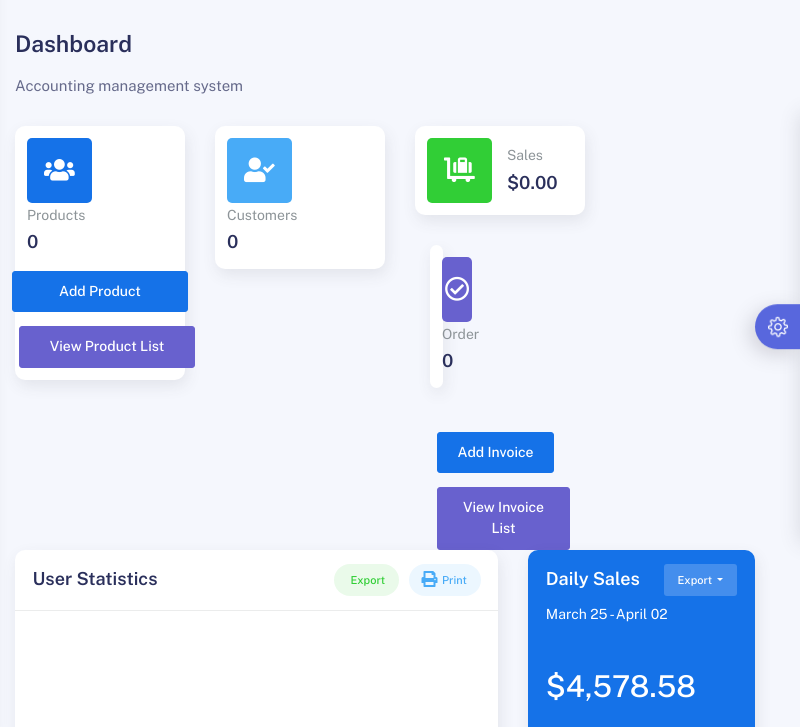
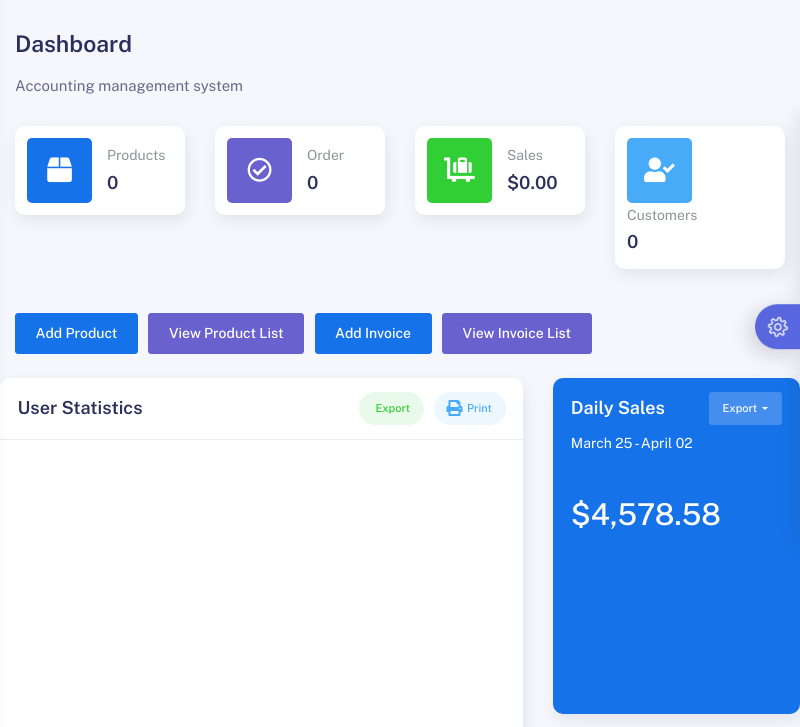
Before and after one commit to Moniaar/Calcify, an Electron app: page public/index.html in a window 800 px wide. Shown: the part 73-800 px from the top of the page. Drawn offline with nearby package versions, Linux system fonts and the light colour scheme; no server answers; some icons are missing.

Commit message:
finished calculating customers functionality

```diff
--- a/public/index.html
+++ b/public/index.html
@@ -470,14 +470,10 @@
                   <div class="card-body">
                     <div class="row align-items-center">
                       <div class="col-icon">
-                        <div
-                          class="icon-big text-center icon-primary bubble-shadow-small"
-                        >
-                          <i class="fas fa-users"></i>
+                        <div class="icon-big text-center icon-primary bubble-shadow-small">
+                          <i class="fas fa-box"></i>
                         </div>
                       </div>
-
-                      <div class="row">
                       <div class="col col-stats ms-3 ms-sm-0">
                         <div class="numbers">
                           <p class="card-category">Products</p>
@@ -485,8 +481,71 @@
                         </div>
                       </div>
                     </div>
+                  </div>
+                </div>
+              </div>
+              <div class="col-sm-6 col-md-3">
+                <div class="card card-stats card-round">
+                  <div class="card-body">
+                    <div class="row align-items-center">
+                      <div class="col-icon">
+                        <div class="icon-big text-center icon-secondary bubble-shadow-small">
+                          <i class="far fa-check-circle"></i>
+                        </div>
+                      </div>
+                      <div class="col col-stats ms-3 ms-sm-0">
+                        <div class="numbers">
+                          <p class="card-category">Order</p>
+                          <h4 class="card-title" id="invoiceCount">0</h4>
+                        </div>
+                      </div>
+                    </div>
+                  </div>
+                </div>
+              </div>
+              <div class="col-sm-6 col-md-3">
+                <div class="card card-stats card-round">
+                  <div class="card-body">
+                    <div class="row align-items-center">
+                      <div class="col-icon">
+                        <div class="icon-big text-center icon-success bubble-shadow-small">
+                          <i class="fas fa-luggage-cart"></i>
+                        </div>
+                      </div>
+                      <div class="col col-stats ms-3 ms-sm-0">
+                        <div class="numbers">
+                          <p class="card-category">Sales</p>
+                          <h4 class="card-title" id="salesTotal">$0.00</h4>
+                        </div>
+                      </div>
+                    </div>
+                  </div>
+                </div>
+              </div>
+              <div class="col-sm-6 col-md-3">
+                <div class="card card-stats card-round">
+                  <div class="card-body">
+                    <div class="row align-items-center">
+                      <div class="col-icon">
+                        <div class="icon-big text-center icon-info bubble-shadow-small">
+                          <i class="fas fa-user-check"></i>
+                        </div>
+                      </div>
+                      <div class="col col-stats ms-3 ms-sm-0">
+                        <div class="numbers">
+                          <p class="card-category">Customers</p>
+                          <h4 class="card-title" id="customerCount">0</h4>
+                        </div>
+                      </div>
+                    </div>
+                  </div>
+                </div>
+              </div>
+            </div>
             <button id="addProductBtn" class="btn btn-primary mt-3">Add Product</button>
             <button id="viewProductsBtn" class="btn btn-secondary mt-3 ms-2">View Product List</button>
+            <button id="addInvoiceBtn" class="btn btn-primary mt-3 ms-2">Add Invoice</button>
+            <button id="viewInvoicesBtn" class="btn btn-secondary mt-3 ms-2">View Invoice List</button>
           </div>
 
           <script>
@@ -514,6 +573,14 @@
                 .catch((err) => console.error('Error fetching sales total:', err));
             }
 
+            function updateCustomerCount() {
+              window.api.fetchUniqueCustomerCount()
+                .then((count) => {
+                  document.getElementById('customerCount').textContent = count;
+                })
+                .catch((err) => console.error('Error fetching customer count:', err));
+            }
+
             // Initial load
             updateProductCount();
             updateInvoiceCount();
@@ -537,120 +604,9 @@
             window.api.onInvoiceAdded(() => {
               updateInvoiceCount();
               updateSalesTotal();
-                        updateCustomerCount(); // Update sales and customers total when invoice changes
+              updateCustomerCount(); // Update customer count when invoice changes
             });
           </script>
-                  </div>
-                </div>
-              </div>
-              <div class="col-sm-6 col-md-3">
-                <div class="card card-stats card-round">
-                  <div class="card-body">
-                    <div class="row align-items-center">
-                      <div class="col-icon">
-                        <div class="icon-big text-center icon-info bubble-shadow-small">
-                          <i class="fas fa-user-check"></i>
-                        </div>
-                      </div>
-                      <div class="col col-stats ms-3 ms-sm-0">
-                        <div class="numbers">
-                          <p class="card-category">Customers</p>
-                          <h4 class="card-title" id="customerCount">0</h4>
-                        </div>
-                      </div>
-                    </div>
-                  </div>
-                </div>
-              </div>
-              <div class="col-sm-6 col-md-3">
-                <div class="card card-stats card-round">
-                  <div class="card-body">
-                    <div class="row align-items-center">
-                      <div class="col-icon">
-                        <div class="icon-big text-center icon-success bubble-shadow-small">
-                          <i class="fas fa-luggage-cart"></i>
-                        </div>
-                      </div>
-                      <div class="col col-stats ms-3 ms-sm-0">
-                        <div class="numbers">
-                          <p class="card-category">Sales</p>
-                          <h4 class="card-title" id="salesTotal">$0.00</h4>
-                        </div>
-                      </div>
-                    </div>
-                  </div>
-                </div>
-              <div class="container mt-4">
-                <div class="row">
-                  <div class="col-sm-6 col-md-3">
-                    <div class="card card-stats card-round">
-                      <div class="card-body">
-                        <div class="row align-items-center">
-                          <div class="col-icon">
-                            <div class="icon-big text-center icon-secondary bubble-shadow-small">
-                              <i class="far fa-check-circle"></i>
-                            </div>
-                          </div>
-                          <div class="col col-stats ms-3 ms-sm-0">
-                            <div class="numbers">
-                              <p class="card-category">Order</p>
-                              <h4 class="card-title" id="invoiceCount">0</h4>
-                            </div>
-                          </div>
-                        </div>
-                      </div>
-                    </div>
-                  </div>
-                </div>
-                <button id="addInvoiceBtn" class="btn btn-primary mt-3 ms-2">Add Invoice</button>
-                <button id="viewInvoicesBtn" class="btn btn-secondary mt-3 ms-2">View Invoice List</button>
-              </div>
-
-              <script>
-                function updateProductCount() {
-                  window.api.fetchProducts()
-                    .then((products) => {
-                      document.getElementById('productCount').textContent = products.length;
-                    })
-                    .catch((err) => console.error('Error fetching products:', err));
-                }
-
-                function updateInvoiceCount() {
-                  window.api.fetchInvoices()
-                    .then((invoices) => {
-                      document.getElementById('invoiceCount').textContent = invoices.length;
-                    })
-                    .catch((err) => console.error('Error fetching invoices:', err));
-                }
-
-                function updateCustomerCount() {
-                  window.api.fetchUniqueCustomerCount()
-                    .then((count) => {
-                      document.getElementById('customerCount').textContent = count;
-                      })
-                      .catch((err) => console.error('Error fetching customer count:', err));
-              }
-
-                updateProductCount();
-                updateInvoiceCount();
-
-                document.getElementById('addProductBtn').addEventListener('click', () => {
-                  window.api.openAddProductWindow();
-                });
-                document.getElementById('viewProductsBtn').addEventListener('click', () => {
-                  window.api.openProductsTableWindow();
-                });
-                document.getElementById('addInvoiceBtn').addEventListener('click', () => {
-                  window.api.openAddInvoiceWindow();
-                });
-                document.getElementById('viewInvoicesBtn').addEventListener('click', () => {
-                  window.api.openInvoicesTableWindow();
-                });
-
-                window.api.onProductAdded(() => updateProductCount());
-                window.api.onInvoiceAdded(() => updateInvoiceCount());
-              </script>
-            </div>
             <div class="row">
               <div class="col-md-8">
                 <div class="card card-round">
```
Also changed, not shown: 1 other file. Lines whose indentation alone changed are shown as unchanged.
